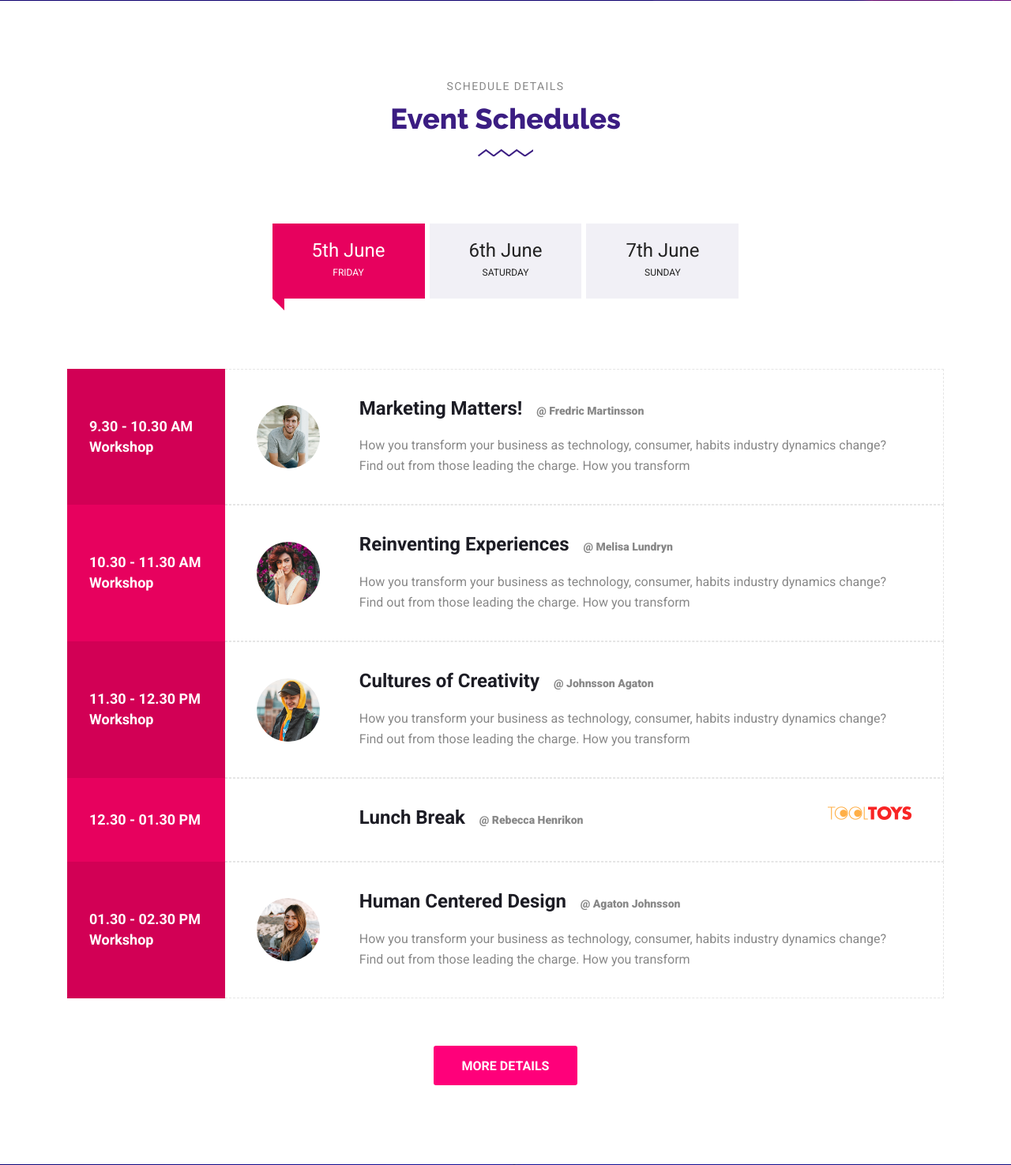
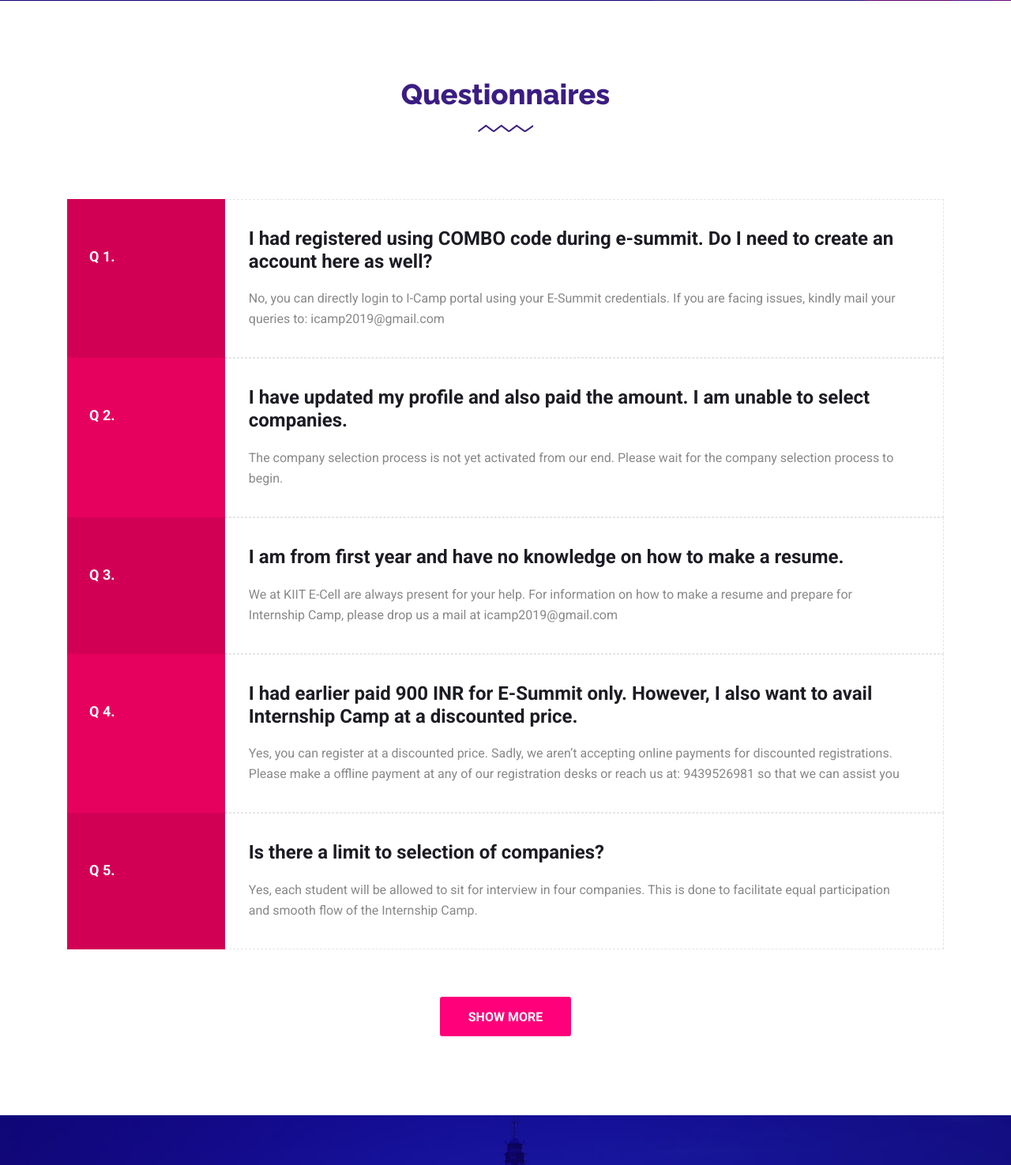
Before and after one commit to PayalGaurav/Icamp-front-test, a PHP site: page / in a window 1280 px wide. Shown: the part 3355-4830 px from the top of the page at 79% size. Run offline with PHP 8.4, Linux system fonts and the light colour scheme; some web fonts are replaced.

Commit message:
index changed

```diff
--- a/index.php
+++ b/index.php
@@ -2,7 +2,6 @@
 <html lang="en">
 
 
-<!-- Mirrored from demo.themewinter.com/html/exhibz/index-3.html by HTTrack Website Copier/3.x [XR&CO'2014], Wed, 20 Mar 2019 14:30:41 GMT -->
 <head>
    <!-- Basic Page Needs ================================================== -->
    <meta charset="utf-8">
@@ -827,37 +826,18 @@
       </section>
 
 
+
+      <!-- Questionaries-->
       <!-- ts experience start-->
       <section class="ts-schedule">
          <div class="container">
             <div class="row">
                <div class="col-lg-8 mx-auto">
                   <h2 class="section-title">
-                     <span>Schedule Details</span>
-                     Event Schedules
+
+                     Questionnaires
                   </h2>
-                  <div class="ts-schedule-nav">
-                     <ul class="nav nav-tabs justify-content-center" role="tablist">
-                        <li class="nav-item">
-                           <a class="active" title="Click Me" href="#date1" role="tab" data-toggle="tab">
-                                    <h3>5th June</h3>
-                                    <span>Friday</span>
-                                  </a>
-                        </li>
-                        <li class="nav-item">
-                           <a class="" href="#date2" title="Click Me" role="tab" data-toggle="tab">        <h3>6th June</h3>
-                                     <span>Saturday</span>
-                                 </a>
-                        </li>
-                        <li class="nav-item">
-                           <a class="" href="#date3" title="Click Me" role="tab" data-toggle="tab">
-                                    <h3>7th June</h3>
-                                    <span>Sunday</span>
-                                 </a>
-                        </li>
-                     </ul>
-                     <!-- Tab panes -->
-                  </div>
+
                </div><!-- col end-->
 
             </div><!-- row end-->
@@ -867,20 +847,14 @@
                         <div role="tabpanel" class="tab-pane active" id="date1">
                            <div class="schedule-listing">
                               <div class="schedule-slot-time">
-                                 <span> 9.30 - 10.30 AM</span>
-                                 Workshop
+                                 <span> Q 1. </span>
                               </div>
                               <div class="schedule-slot-info">
-                                 <a href="#">
-                                               <img class="schedule-slot-speakers" src="images/speakers/speaker1.jpg" alt="">
-                                           </a>
-                                 <div class="schedule-slot-info-content">
-                                    <h3 class="schedule-slot-title">Marketing Matters!
-                                       <strong>@ Fredric Martinsson</strong>
+
+                                 <div class="schedule-slot-info-content" style="margin-left:-140px;">
+                                    <h3 class="schedule-slot-title"> I had registered using COMBO code during e-summit. Do I need to create an account here as well?
                                     </h3>
-                                    <p>How you transform your business as
-                                       technology, consumer, habits industry dynamics change? Find out from
-                                       those leading the charge. How you transform </p>
+                                    <p>No, you can directly login to I-Camp portal using your E-Summit credentials. If you are facing issues, kindly mail your queries to: icamp2019@gmail.com </p>
                                  </div>
                                  <!--Info content end -->
                               </div><!-- Slot info end -->
@@ -888,20 +862,14 @@
                            <!--schedule-listing end -->
                            <div class="schedule-listing">
                               <div class="schedule-slot-time">
-                                 <span> 10.30 - 11.30 AM</span>
-                                 Workshop
+                                 <span> Q 2.</span>
                               </div>
                               <div class="schedule-slot-info">
-                                 <a href="#">
-                                                   <img class="schedule-slot-speakers" src="images/speakers/speaker2.jpg" alt="">
-                                               </a>
-                                 <div class="schedule-slot-info-content">
-                                    <h3 class="schedule-slot-title">Reinventing Experiences
-                                       <strong>@ Melisa Lundryn</strong>
+
+                                 <div class="schedule-slot-info-content" style="margin-left:-140px;">
+                                    <h3 class="schedule-slot-title">I have updated my profile and also paid the amount. I am unable to select companies.
                                     </h3>
-                                    <p>How you transform your business as
-                                       technology, consumer, habits industry dynamics change? Find out from
-                                       those leading the charge. How you transform </p>
+                                    <p>The company selection process is not yet activated from our end. Please wait for the company selection process to begin.</p>
                                  </div>
                                  <!--Info content end -->
                               </div><!-- Slot info end -->
@@ -909,38 +877,29 @@
                            <!--schedule-listing end -->
                            <div class="schedule-listing">
                               <div class="schedule-slot-time">
-                                 <span> 11.30 - 12.30 PM</span>
-                                 Workshop
+                                 <span> Q 3. </span>
                               </div>
                               <div class="schedule-slot-info">
-                                 <a href="#">
-                                                       <img class="schedule-slot-speakers" src="images/speakers/speaker3.jpg" alt="">
-                                                   </a>
-                                 <div class="schedule-slot-info-content">
-                                    <h3 class="schedule-slot-title">Cultures of Creativity
-                                       <strong>@ Johnsson Agaton</strong>
+
+                                 <div class="schedule-slot-info-content" style="margin-left:-140px;">
+                                    <h3 class="schedule-slot-title">I am from first year and have no knowledge on how to make a resume.
                                     </h3>
-                                    <p>How you transform your business as
-                                       technology, consumer, habits industry dynamics change? Find out from
-                                       those leading the charge. How you transform </p>
+                                    <p>We at KIIT E-Cell are always present for your help. For information on how to make a resume and prepare for Internship Camp, please drop us a mail at icamp2019@gmail.com </p>
                                  </div>
                                  <!--Info content end -->
                               </div><!-- Slot info end -->
                            </div>
                            <!--schedule-listing end -->
-                           <div class="schedule-listing launce">
+                           <div class="schedule-listing">
                               <div class="schedule-slot-time">
-                                 <span> 12.30 - 01.30 PM</span>
+                                 <span> Q 4. </span>
                               </div>
                               <div class="schedule-slot-info">
 
-                                 <div class="schedule-slot-info-content">
-                                    <h3 class="schedule-slot-title">Lunch Break
-                                       <strong>@ Rebecca Henrikon</strong>
+                                 <div class="schedule-slot-info-content" style="margin-left:-140px;">
+                                    <h3 class="schedule-slot-title">I had earlier paid 900 INR for E-Summit only. However, I also want to avail Internship Camp at a discounted price.
                                     </h3>
-                                    <a href="#">
-                                                       <img  src="images/schedule_lunch.png" alt="">
-                                                    </a>
+                                    <p>Yes, you can register at a discounted price. Sadly, we aren’t accepting online payments for discounted registrations. Please make a offline payment at any of our registration desks or reach us at: 9439526981 so that we can assist you</p>
                                  </div>
                                  <!--Info content end -->
                               </div><!-- Slot info end -->
@@ -949,27 +908,98 @@
 
                            <div class="schedule-listing">
                               <div class="schedule-slot-time">
-                                 <span> 01.30 - 02.30 PM</span>
-                                 Workshop
+                                 <span> Q 5. </span>
                               </div>
                               <div class="schedule-slot-info">
-                                 <a href="#">
-                                            <img class="schedule-slot-speakers" src="images/speakers/speaker4.jpg" alt="">
-                                                       </a>
-                                 <div class="schedule-slot-info-content">
-                                    <h3 class="schedule-slot-title">Human Centered Design
-                                       <strong>@ Agaton Johnsson</strong>
+
+                                 <div class="schedule-slot-info-content" style="margin-left:-140px;">
+                                    <h3 class="schedule-slot-title"> Is there a limit to selection of companies?
+
                                     </h3>
-                                    <p>How you transform your business as
-                                       technology, consumer, habits industry dynamics change? Find out from
-                                       those leading the charge. How you transform </p>
+                                    <p>Yes, each student will be allowed to sit for interview in four companies. This is done to facilitate equal participation and smooth flow of the Internship Camp.</p>
                                  </div>
                                  <!--Info content end -->
                               </div><!-- Slot info end -->
                            </div>
                            <!--schedule-listing end -->
+
+                           <div class="morequestions" style="display:none;">
+                           <div class="schedule-listing">
+                              <div class="schedule-slot-time">
+                                 <span> Q 6. </span>
+                              </div>
+                              <div class="schedule-slot-info">
+
+                                 <div class="schedule-slot-info-content" style="margin-left:-140px;">
+                                    <h3 class="schedule-slot-title"> Can I opt out of a company and select another after I have made my company selection?
+
+
+                                    </h3>
+                                    <p> No, once you opt-in to sit for a company, your information along with your resume are sent to the company. Hence, please be careful while chasing your companies.</p>
+                                 </div>
+                                 <!--Info content end -->
+                              </div><!-- Slot info end -->
+                           </div>
+                           <!--schedule-listing end -->
+                           <div class="schedule-listing">
+                              <div class="schedule-slot-time">
+                                 <span> Q 7. </span>
+                              </div>
+                              <div class="schedule-slot-info">
+
+                                 <div class="schedule-slot-info-content" style="margin-left:-140px;">
+                                    <h3 class="schedule-slot-title"> What is the duration of Internship and the stipend amount?
+
+
+                                    </h3>
+                                    <p> You can find the duration and stipend amount of all companies during the company selection process.
+</p>
+                                 </div>
+                                 <!--Info content end -->
+                              </div><!-- Slot info end -->
+                           </div>
+                           <!--schedule-listing end -->
+
+                           <div class="schedule-listing">
+                              <div class="schedule-slot-time">
+                                 <span> Q 8. </span>
+                              </div>
+                              <div class="schedule-slot-info">
+
+                                 <div class="schedule-slot-info-content" style="margin-left:-140px;">
+                                    <h3 class="schedule-slot-title">  I have successfully paid the registration fees and yet my payment status remains pending.
+
+                                    </h3>
+                                    <p> For any technical glitches with payment and account approval, please reach us at: <a href="mailto:techies@ecell.org.in">techies@ecell.org.in</a>
+</p>
+                                 </div>
+                                 <!--Info content end -->
+                              </div><!-- Slot info end -->
+                           </div>
+                           <!--schedule-listing end -->
+
+                           <div class="schedule-listing">
+                              <div class="schedule-slot-time">
+                                 <span> Q 9. </span>
+                              </div>
+                              <div class="schedule-slot-info">
+
+                                 <div class="schedule-slot-info-content" style="margin-left:-140px;">
+                                    <h3 class="schedule-slot-title">  My query is not listed here
+
+                                    </h3>
+                                    <p> If you have additional queries, please contact us here at <a href="mailto:techies@ecell.org.in">https://ecell.org.in/contact</a>
+</p>
+                                 </div>
+                                 <!--Info content end -->
+                              </div><!-- Slot info end -->
+                           </div>
+                           <!--schedule-listing end -->
+                           </div>
+
+
                            <div class="schedule-listing-btn">
-                              <a href="#" class="btn">More Details</a>
+                              <a class="btn showmore" style="color:white;">Show More</a>
                            </div>
                         </div>
                         <div role="tabpanel" class="tab-pane" id="date2">
@@ -1446,8 +1476,24 @@
 
    </div>
    <!-- Body inner end -->
+
+   <script>
+   var i=0;
+   $('.showmore').click(function(){
+      if(i==0){
+         $('.morequestions').slideDown();
+         $('.showmore').html("Show Less");
+         i++;
+      }
+      else{
+         $('.morequestions').slideUp();
+         $('.showmore').html("Show More");
+         i--;
+      }
+   })
+   </script>
 </body>
 
 
-<!-- Mirrored from demo.themewinter.com/html/exhibz/index-3.html by HTTrack Website Copier/3.x [XR&CO'2014], Wed, 20 Mar 2019 14:31:12 GMT -->
+
 </html>
```
